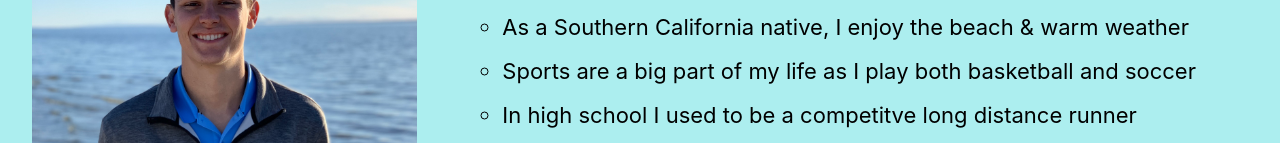
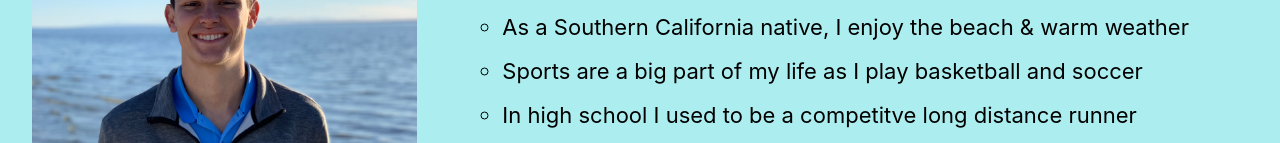
Before and after one commit to srdoyen/Personal-Portfolio, a plain HTML site: page About Me.html in a window 1280 px wide. Shown: the part 259-402 px from the top of the page. Drawn offline with nearby package versions, Linux system fonts and the light colour scheme.

```diff
--- a/About Me.html
+++ b/About Me.html
@@ -58,7 +58,7 @@
                         <h1>Fun Facts About Me</h1>
                         <ul class="aboutme">
                             <li>As a Southern California native, I enjoy the beach & warm weather</li>
-                            <li>Sports are a big part of my life as I play both basketball and soccer</li>
+                            <li>Sports are a big part of my life as I play basketball and soccer</li>
                             <li>In high school I used to be a competitve long distance runner</li>
                             <li>Coding did not come naturally to me at first, but I've learned to love it more and more</li>
                             <li>As a young kid, you could catch me doing magic tricks for my friends and family</li>
```
